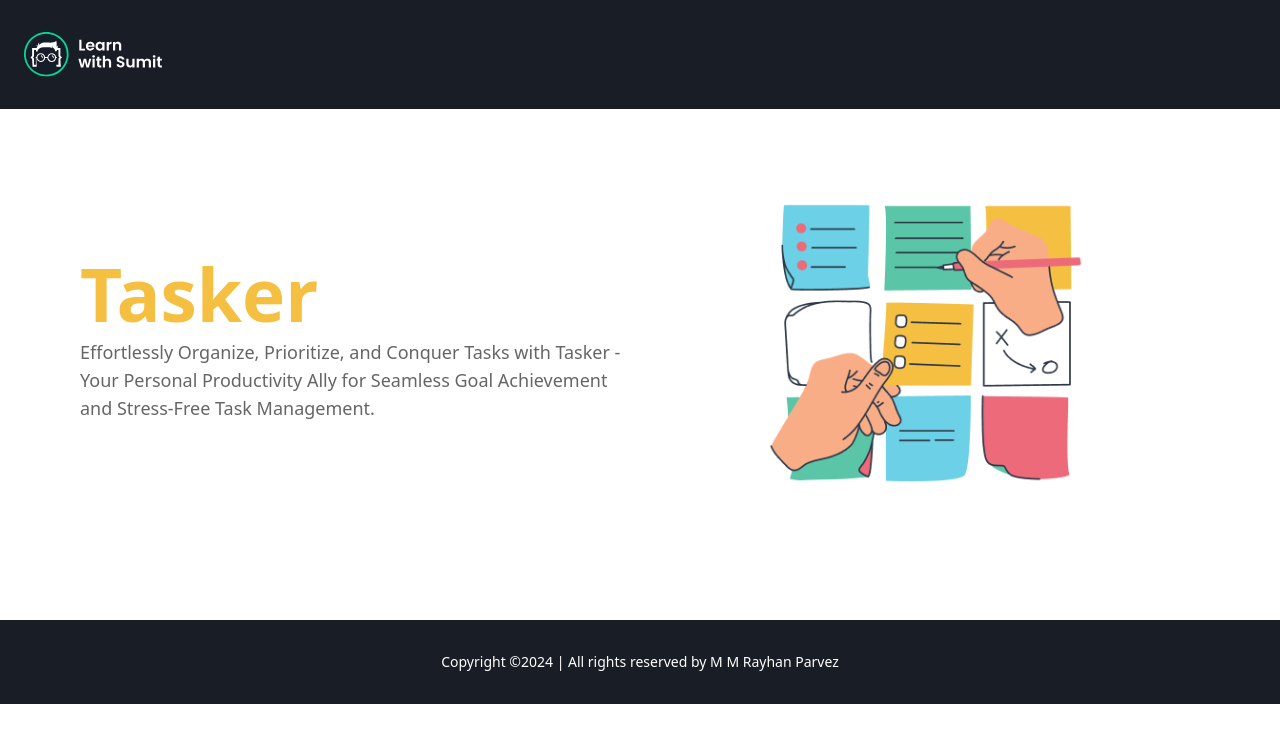
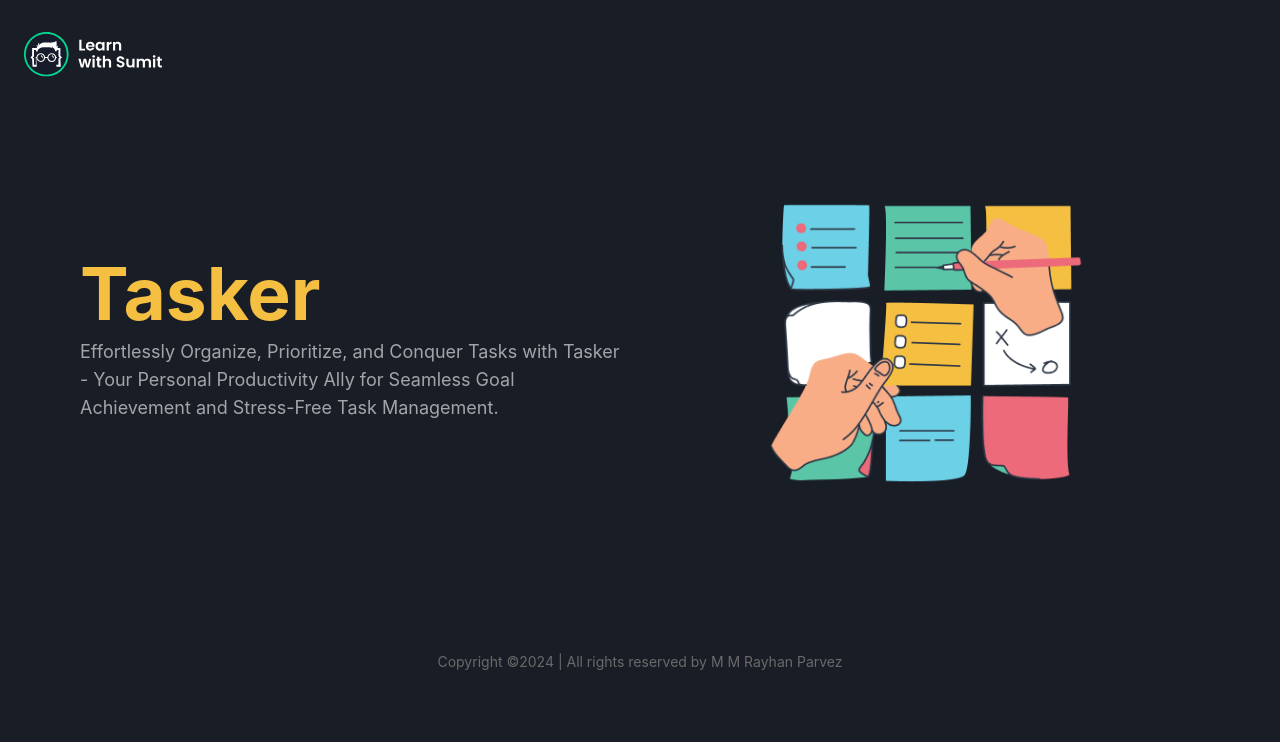
Before and after one commit to rayhan60611/LWS-project2-tasker, a React (Vite) app: page / in a window 1280 px wide. Shown: the top 742 px of the page. Built offline with nearby package versions, Linux system fonts and the light colour scheme.

Commit message:
hero section done

```diff
--- a/index.html
+++ b/index.html
@@ -6,7 +6,7 @@
     <meta name="viewport" content="width=device-width, initial-scale=1.0" />
     <title>Tasker</title>
   </head>
-  <body>
+  <body class="bg-[#191D26] text-white font-[inter]">
     <div id="root"></div>
     <script type="module" src="/src/main.jsx"></script>
   </body>
--- a/src/components/Footer.jsx
+++ b/src/components/Footer.jsx
@@ -1,8 +1,8 @@
 const Footer = () => {
   return (
-    <footer className="py-6 md:py-8 !bg-[#191D26]">
+    <footer className="py-6 md:py-8 ">
       <div className="container mx-auto">
-        <p className="text-center text-xs text-white lg:text-sm">
+        <p className="text-center text-xs text-[#6A6A6A] lg:text-sm">
           Copyright ©2024 | All rights reserved by M M Rayhan Parvez
         </p>
       </div>
```
